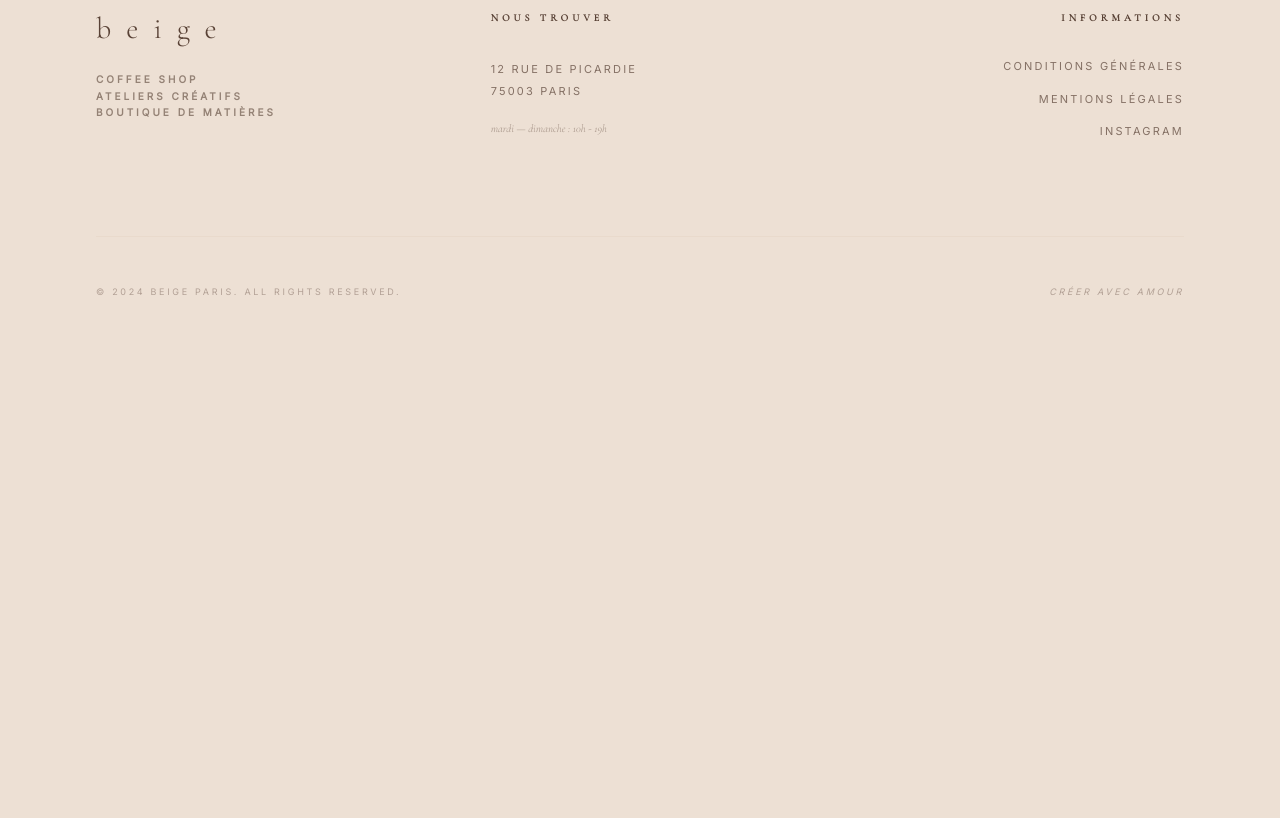
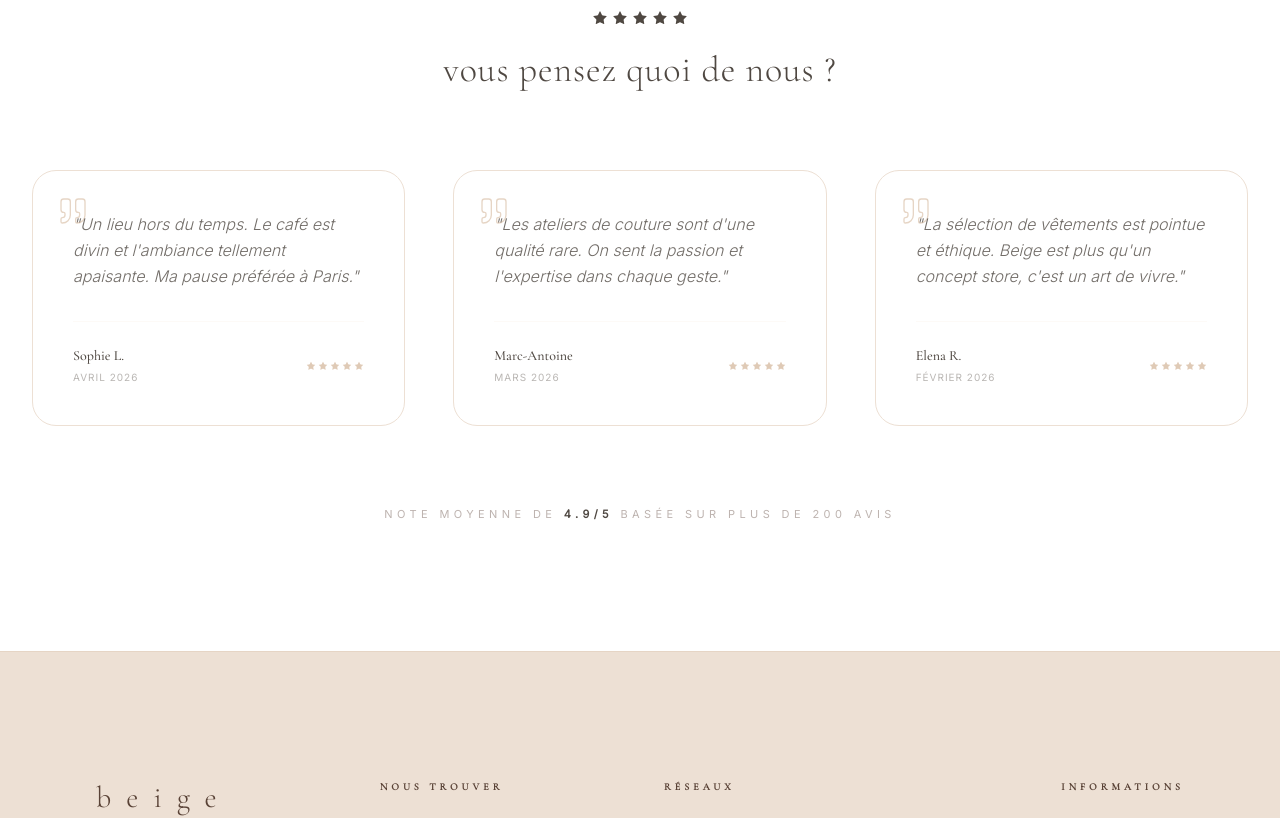
Before and after one commit to malloriejumin21-maker/Malorie, a React (Vite) app: page / in a window 1280 px wide. Shown: the part 3500-4318 px from the top of the page. Before the commit the page ends 3927 px from the top, so only its background shows below. Built offline with nearby package versions, Linux system fonts and the light colour scheme.

Commit message:
feat: Add testimonials section and update footer
Introduces a new Testimonials section to showcase customer feedback, enhancing social proof.
Updates the Footer component with improved layout and social media links for a more comprehensive experience.

```diff
--- a/src/App.tsx
+++ b/src/App.tsx
@@ -4,6 +4,7 @@ import Hero from "./components/Hero";
 import VignetteGrid from "./components/VignetteGrid";
 import About from "./components/About";
 import Newsletter from "./components/Newsletter";
+import Testimonials from "./components/Testimonials";
 import Footer from "./components/Footer";
 
 export default function App() {
@@ -43,6 +44,7 @@ export default function App() {
 
           <About />
           <Newsletter />
+          <Testimonials />
         </main>
 
         <Footer />
--- a/src/components/Footer.tsx
+++ b/src/components/Footer.tsx
@@ -1,10 +1,12 @@
+import { Instagram, Facebook, Pointer as Pinterest } from "lucide-react";
+
 export default function Footer() {
   return (
     <footer className="py-32 px-8 md:px-24 bg-beige-100 border-t border-beige-200" id="footer">
       <div className="max-w-7xl mx-auto">
-        <div className="grid grid-cols-1 md:grid-cols-3 gap-24 mb-24">
+        <div className="grid grid-cols-1 sm:grid-cols-2 lg:grid-cols-4 gap-16 lg:gap-12 mb-24 cursor-default">
           {/* Brand Section */}
-          <div className="text-center md:text-left">
+          <div className="text-center lg:text-left">
             <h2 className="text-3xl font-serif tracking-[0.5em] lowercase mb-6 text-beige-950">beige</h2>
             <p className="text-[10px] uppercase tracking-[0.3em] text-beige-900/60 font-semibold leading-relaxed">
               Coffee shop<br />
@@ -14,7 +16,7 @@ export default function Footer() {
           </div>
 
           {/* Visit Section */}
-          <div className="text-center md:text-left">
+          <div className="text-center lg:text-left">
             <h3 className="text-[10px] uppercase tracking-[0.4em] text-beige-950 font-bold mb-8">Nous trouver</h3>
             <p className="text-[11px] uppercase tracking-[0.2em] text-beige-900/70 font-medium leading-loose">
               12 rue de Picardie<br />
@@ -23,13 +25,28 @@ export default function Footer() {
             </p>
           </div>
 
-          {/* Legal & Social Section */}
-          <div className="text-center md:text-right">
+          {/* Social Media Section */}
+          <div className="text-center lg:text-left">
+            <h3 className="text-[10px] uppercase tracking-[0.4em] text-beige-950 font-bold mb-8">Réseaux</h3>
+            <div className="flex items-center justify-center lg:justify-start gap-6 text-beige-900/60">
+              <a href="#" className="hover:text-beige-950 transition-all duration-500 hover:scale-110">
+                <Instagram size={18} strokeWidth={1.5} />
+              </a>
+              <a href="#" className="hover:text-beige-950 transition-all duration-500 hover:scale-110">
+                <Pinterest size={18} strokeWidth={1.5} />
+              </a>
+              <a href="#" className="hover:text-beige-950 transition-all duration-500 hover:scale-110">
+                <Facebook size={18} strokeWidth={1.5} />
+              </a>
+            </div>
+          </div>
+
+          {/* Legal Section */}
+          <div className="text-center lg:text-right">
             <h3 className="text-[10px] uppercase tracking-[0.4em] text-beige-950 font-bold mb-8">Informations</h3>
             <div className="flex flex-col gap-4 text-[11px] uppercase tracking-[0.2em] text-beige-900/70 font-medium">
               <a href="#" className="hover:text-beige-950 transition-colors duration-500 underline-offset-4 hover:underline">Conditions Générales</a>
               <a href="#" className="hover:text-beige-950 transition-colors duration-500 underline-offset-4 hover:underline">Mentions Légales</a>
-              <a href="#" className="hover:text-beige-950 transition-colors duration-500 underline-offset-4 hover:underline">Instagram</a>
             </div>
           </div>
         </div>
--- /dev/null
+++ b/src/components/Testimonials.tsx
@@ -0,0 +1,94 @@
+import { motion } from "motion/react";
+import { Star, Quote } from "lucide-react";
+
+const REVIEWS = [
+  {
+    name: "Sophie L.",
+    date: "Avril 2026",
+    content: "Un lieu hors du temps. Le café est divin et l'ambiance tellement apaisante. Ma pause préférée à Paris.",
+    rating: 5
+  },
+  {
+    name: "Marc-Antoine",
+    date: "Mars 2026",
+    content: "Les ateliers de couture sont d'une qualité rare. On sent la passion et l'expertise dans chaque geste.",
+    rating: 5
+  },
+  {
+    name: "Elena R.",
+    date: "Février 2026",
+    content: "La sélection de vêtements est pointue et éthique. Beige est plus qu'un concept store, c'est un art de vivre.",
+    rating: 5
+  }
+];
+
+export default function Testimonials() {
+  return (
+    <section className="py-32 px-8 bg-white overflow-hidden" id="avis">
+      <div className="max-w-7xl mx-auto">
+        <motion.div
+          initial={{ opacity: 0, y: 20 }}
+          whileInView={{ opacity: 1, y: 0 }}
+          viewport={{ once: true }}
+          transition={{ duration: 0.8 }}
+          className="text-center mb-20"
+        >
+          <div className="flex justify-center gap-1 mb-6 text-[#4f4842]">
+            {[...Array(5)].map((_, i) => (
+              <Star key={i} size={16} fill="currentColor" strokeWidth={0} />
+            ))}
+          </div>
+          <h2 className="text-3xl md:text-4xl font-serif text-[#4f4842] lowercase tracking-wide">
+            Vous pensez quoi de nous ?
+          </h2>
+        </motion.div>
+
+        <div className="grid grid-cols-1 md:grid-cols-3 gap-12">
+          {REVIEWS.map((review, index) => (
+            <motion.div
+              key={index}
+              initial={{ opacity: 0, y: 30 }}
+              whileInView={{ opacity: 1, y: 0 }}
+              viewport={{ once: true }}
+              transition={{ duration: 0.8, delay: index * 0.2 }}
+              className="relative p-10 border border-beige-100 rounded-3xl hover:border-[#4f4842]/20 transition-colors duration-500"
+            >
+              <Quote className="absolute top-6 left-6 text-beige-200" size={32} strokeWidth={1} />
+
+              <div className="relative z-10">
+                <p className="text-[#4f4842]/80 leading-relaxed italic mb-8 font-light">
+                  "{review.content}"
+                </p>
+
+                <div className="flex items-center justify-between border-t border-beige-50 pt-6">
+                  <div>
+                    <h4 className="text-sm font-serif font-medium text-[#4f4842]">{review.name}</h4>
+                    <p className="text-[10px] uppercase tracking-widest text-[#4f4842]/40 mt-1">{review.date}</p>
+                  </div>
+                  <div className="flex gap-0.5 text-beige-300">
+                    {[...Array(review.rating)].map((_, i) => (
+                      <Star key={i} size={10} fill="currentColor" strokeWidth={0} />
+                    ))}
+                  </div>
+                </div>
+              </div>
+            </motion.div>
+          ))}
+        </div>
+
+        {/* Global Google Rating Badge */}
+        <motion.div
+          initial={{ opacity: 0 }}
+          whileInView={{ opacity: 1 }}
+          viewport={{ once: true }}
+          transition={{ duration: 1.5, delay: 0.5 }}
+          className="mt-20 text-center"
+        >
+           <p className="text-[11px] uppercase tracking-[0.4em] text-beige-900/40 font-medium">
+             Note moyenne de <span className="text-[#4f4842] font-bold">4.9/5</span> basée sur plus de 200 avis
+           </p>
+        </motion.div>
+      </div>
+    </section>
+  );
+}
```
